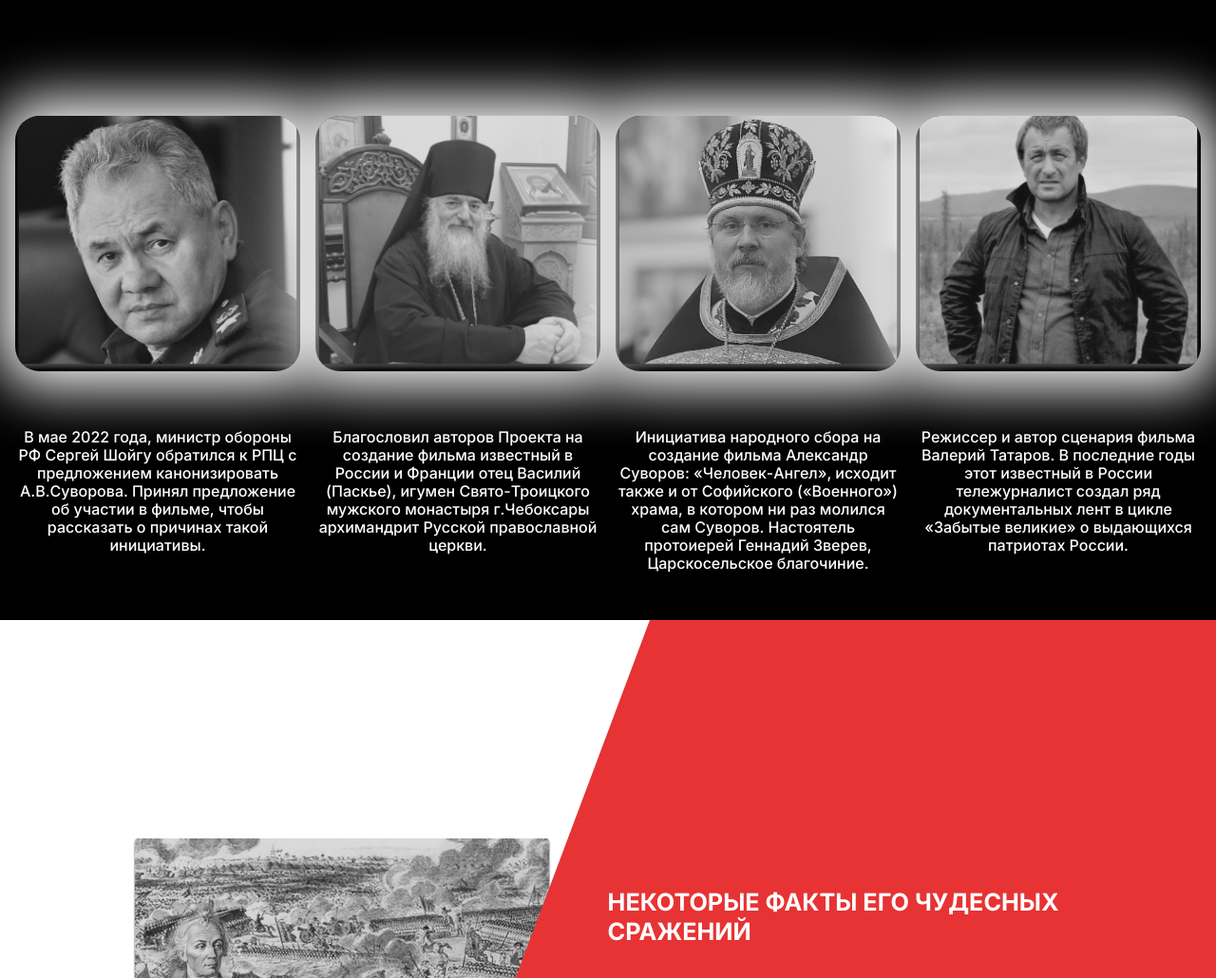
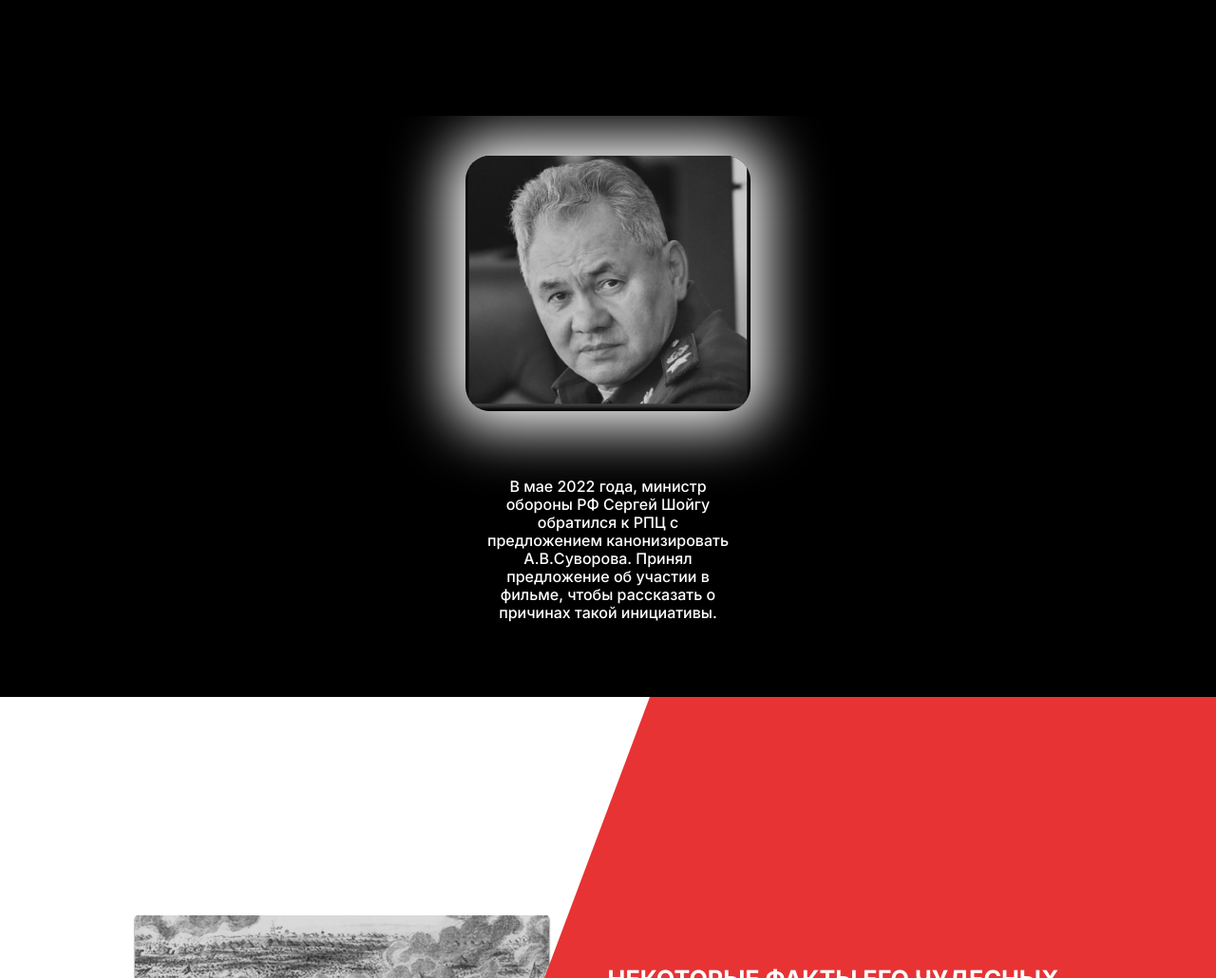
Before and after one commit to Valkiria0000/suvorov, a plain HTML site: page index.html in a window 1280 px wide. Shown: the part 2460-3490 px from the top of the page at 95% size. Drawn offline with nearby package versions, Linux system fonts and the light colour scheme; a web font is replaced by a local one.

Commit message:
remote container gallary

```diff
--- a/index.html
+++ b/index.html
@@ -32,7 +32,7 @@
         <img
           class="main-page__img wow fadeInUp"
           src="img/foto1.png"
-          alt=""
+          alt="фото Суворова"
           data-wow-duration="2s"
           data-wow-delay="0.5s"
         />
@@ -46,7 +46,7 @@
         <img
           class="section-right__img "
           src="img/foto2.png"
-          alt=""
+          alt="фото Суворова"
 
         />
       </div>
@@ -93,7 +93,7 @@
           class="section-left__img  "
 
           src="img/foto3.png"
-          alt=""
+          alt="фото Суворова"
         />
       </div>
       <!-- /. section-left__image-wrapper-->
@@ -104,7 +104,7 @@
     <section class="section-gallary">
 
 
-        <div class="swiper mySwiper is-none">
+        <div class="swiper mySwiper ">
           <div class="swiper-wrapper">
             <div class="swiper-slide"><div class="section-gallary__card">
 
@@ -113,7 +113,7 @@
                 data-wow-duration="1s"
                 data-wow-delay="0.4s"
                 src="img/gallary/foto1.png"
-                alt=""
+                alt="фото Шойгу"
               />
               <p class="swiper-text">
                 В мае 2022 года, министр обороны РФ Сергей Шойгу обратился к РПЦ с
@@ -128,7 +128,7 @@
                 data-wow-duration="1s"
                 data-wow-delay="0.6s"
                 src="img/gallary/foto3.png"
-                alt=""
+                alt="фото священника"
               />
               <p class="swiper-text">
                 Благословил авторов Проекта на создание фильма известный в России и
@@ -143,7 +143,7 @@
                 data-wow-duration="1s"
                 data-wow-delay="0.8s"
                 src="img/gallary/foto4.png"
-                alt=""
+                alt="фото священника"
               />
               <p class="swiper-text">
                 Инициатива народного сбора на создание фильма Александр Суворов:
@@ -157,7 +157,7 @@
               <img
                 class="swiper-img"
                 src="img/gallary/foto2.png"
-                alt=""
+                alt="фото Татарова"
                 data-wow-duration="1s"
                 data-wow-delay="1s"
               />
@@ -172,71 +172,6 @@
           </div>
         </div>
 
-      <div class="section-gallary__container">
-        <div class="section-gallary__card">
-
-          <img
-            class="section-gallary__img wow fadeInUp"
-            data-wow-duration="1s"
-            data-wow-delay="0.4s"
-            src="img/gallary/foto1.png"
-            alt=""
-          />
-          <p class="section-gallary__text">
-            В мае 2022 года, министр обороны РФ Сергей Шойгу обратился к РПЦ с
-            предложением канонизировать А.В.Суворова. Принял предложение об
-            участии в фильме, чтобы рассказать о причинах такой инициативы.
-          </p>
-        </div>
-
-        <div class="section-gallary__card">
-          <img
-            class="section-gallary__img wow fadeInUp"
-            data-wow-duration="1s"
-            data-wow-delay="0.6s"
-            src="img/gallary/foto3.png"
-            alt=""
-          />
-          <p class="section-gallary__text">
-            Благословил авторов Проекта на создание фильма известный в России и
-            Франции отец Василий (Паскье), игумен Свято-Троицкого мужского
-            монастыря г.Чебоксары архимандрит Русской православной церкви.
-          </p>
-        </div>
-
-        <div class="section-gallary__card">
-          <img
-            class="section-gallary__img wow fadeInUp"
-            data-wow-duration="1s"
-            data-wow-delay="0.8s"
-            src="img/gallary/foto4.png"
-            alt=""
-          />
-          <p class="section-gallary__text">
-            Инициатива народного сбора на создание фильма Александр Суворов:
-            «Человек-Ангел», исходит также и от Софийского («Военного») храма, в
-            котором ни раз молился сам Суворов. Настоятель протоиерей Геннадий
-            Зверев, Царскосельское благочиние.
-          </p>
-        </div>
-
-        <div class="section-gallary__card">
-          <img
-            class="section-gallary__img wow fadeInUp"
-            src="img/gallary/foto2.png"
-            alt=""
-            data-wow-duration="1s"
-            data-wow-delay="1s"
-          />
-          <p class="section-gallary__text">
-            Режиссер и автор сценария фильма Валерий Татаров. В последние годы
-            этот известный в России тележурналист создал ряд документальных лент
-            в цикле «Забытые великие» о выдающихся патриотах России.
-          </p>
-        </div>
-
-      </div>
-      <!-- /.section-gallary__container -->
     </section>
     <section class="section-right">
       <div class="section-right__image-wrapper wow slideInLeft" data-wow-duration="2s"
@@ -245,7 +180,7 @@
           class="section-right__img "
 
           src="img/foto4.png"
-          alt=""
+          alt="фото Суворова"
         />
       </div>
       <!-- /. section-right__image-wrapper-->
@@ -286,7 +221,7 @@
         <img
           class="section-left__img"
           src="img/foto5.png"
-          alt=""
+          alt="фото Суворова"
         />
       </div>
       <!-- /. section-left__image-wrapper-->
@@ -295,7 +230,7 @@
     </section>
 
     <section class="section-blur">
-      <img class="section-blur__img" src="img/foto6.png" alt="" />
+      <img class="section-blur__img" src="img/foto6.png" alt="фото фон" />
       <div class="section-blur__wrapper">
         <h2 class="section-blur__title">СОВЕТЫ СУВОРОВА СОЛДАТАМ:</h2>
         <p class="section-blur__text">
@@ -315,7 +250,7 @@
         <img
           class="section-right__img "
           src="img/foto7.png"
-          alt=""
+          alt="фото Суворова"
         />
       </div>
       <!-- /. section-right__image-wrapper-->
@@ -359,7 +294,7 @@
         <img
           class="section-left__img "
           src="img/foto8.png"
-          alt=""
+          alt="фото Суворова"
         />
       </div>
       <!-- /. section-left__image-wrapper-->
@@ -373,7 +308,7 @@
         <img
           class="section-right__img "
           src="img/foto9.png"
-          alt=""
+          alt="фото Суворова"
         />
       </div>
       <!-- /. section-right__image-wrapper-->
@@ -406,7 +341,7 @@
           >tamerlan5@mail.ru</a
         >
         <a class="footer__link vk-link" href="https://vk.com/tatarovalery">
-          <img src="img/vk.svg" alt=""
+          <img src="img/vk.svg" alt="иконка VK"
         /></a>
       </div>
       <!-- /.footer__contact -->
```
